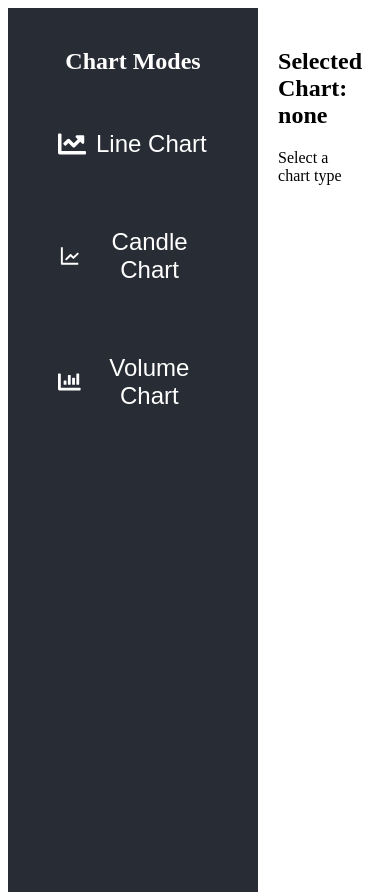
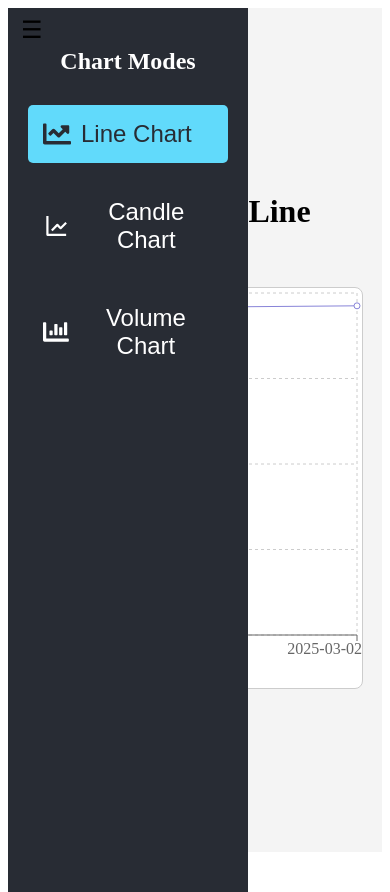
Before and after one commit to 23weeks/front-react, a React (Create React App) app: page / in a window 390 px wide. Built offline with nearby package versions, Linux system fonts and the light colour scheme.

Commit message:
반응형 추가

```diff
--- a/src/App.tsx
+++ b/src/App.tsx
@@ -6,21 +6,40 @@ import styled from "styled-components";
 
 const Container = styled.div`
   display: flex;
-  width: 100%;
   height: 100vh; /* 전체 화면 높이 */
 `;
 
 const MainContent = styled.div`
   flex: 1;
   padding: 20px;
+  background-color: #f4f4f4;
   display: flex;
   flex-direction: column;
-  justify-content: flex-start;
+  align-items: center;
+  justify-content: center;
+`;
+
+const Title = styled.h1`
+  font-size: 32px;
+  margin-bottom: 20px;
+`;
+
+const ChartArea = styled.div`
+  width: 100%;
+  height: 400px;
+  background-color: #ffffff;
+  border-radius: 8px;
+  border: 1px solid #ccc;
 `;
 
 const App = () => {
-    const [selectedChart, setSelectedChart] = useState<string>("");  // 선택된 차트의 상태를 관리
+    const [selectedChart, setSelectedChart] = useState("Line Chart");
     const [chartData, setChartData] = useState<ChartData[]>([]);    //차트 데이터 상태
+    const [isSidebarVisible, setSidebarVisible] = useState(true);
+
+    const toggleSidebar = () => {
+      setSidebarVisible((prev) => !prev);
+    }
 
     const handleChartSelect = (chartName: string) => {
       setSelectedChart(chartName);  // 차트 선택 시 상태 업데이트
@@ -40,11 +59,18 @@ const App = () => {
 
     return (
       <Container>
-        <Sidebar selectedChart={selectedChart} onChartSelect={handleChartSelect} />
+        <Sidebar
+          selectedChart={selectedChart}
+          onChartSelect={handleChartSelect}
+          isSidebarVisible={isSidebarVisible}
+          toggleSidebar={toggleSidebar}
+        />
         <MainContent>
-          <h2>Selected Chart: {selectedChart || "none"}</h2>
-          <ChartComponent chartType={selectedChart} data={chartData}/>
-          </MainContent>
+          <Title>Selected Chart: {selectedChart}</Title>
+          <ChartArea>
+            <ChartComponent chartType={selectedChart} data={chartData}></ChartComponent>
+          </ChartArea>
+        </MainContent>
       </Container>
     );
 };
--- a/src/components/SideBar.tsx
+++ b/src/components/SideBar.tsx
@@ -3,7 +3,7 @@ import styled from "styled-components";
 import { FaChartLine, FaChartBar } from "react-icons/fa";
 import { BiLineChart } from "react-icons/bi";
 
-const SidebarContainer = styled.div`
+const SidebarContainer = styled.div<{ $isVisible: boolean }>`
   width: 250px;
   height: 100vh;
   background-color: #282c34;
@@ -11,8 +11,16 @@ const SidebarContainer = styled.div`
   padding: 20px;
   display: flex;
   flex-direction: column;
-  align-items: center;
   justify-content: flex-start;
+  transition: transform 0.3s ease-in-out;
+
+  @media (max-width: 768px) {
+    transform: ${({ $isVisible }) =>
+      $isVisible ? "translateX(0)" : "translateX(-100%)"};
+    width: 200px;
+    z-index: 10;
+    position: absolute;
+  }
 `;
 
 const Title = styled.h2`
@@ -21,15 +29,15 @@ const Title = styled.h2`
   text-align: center;
 `;
 
-const ChartOption = styled.button<{ isSelected: boolean }>`
+const ChartOption = styled.button<{ $isSelected: boolean }>`
   background-color: transparent;
   border: none;
   color: white;
-  font-size: 18px;
-  margin: 15px 0;
-  padding: 20px 30px;
+  font-size: ${({ $isSelected }) => ($isSelected ?  "22px" : "18px")};
+  margin: 10px 0;
+  padding: 15px 15px;
   cursor: pointer;
-  transition: background-color 0.3s;
+  transition: background-color 0.3s, font-size 0.2s;
   display: flex;
   align-items: center;
   width: 100%;
@@ -49,50 +57,71 @@ const ChartOption = styled.button<{ isSelected: boolean }>`
     background-color: #61dafb;
   }
 
-  ${({ isSelected }) =>
-    isSelected &&
+  ${({ $isSelected }) =>
+    $isSelected &&
     `
     background-color: #61dafb;
     color: #282c34;
   `}
+`;
 
-  &:hover span {
-    display: block; /* hover 시 텍스트 표시 */
+const ToggleButton = styled.button`
+  position: absolute;
+  top: 15px;
+  left: 15px;
+  background-color: transparent;
+  border: none;
+  color: black;
+  font-size: 24px;
+  cursor: pointer;
+  z-index: 20;
+
+  @media (min-width: 769px) {
+    display: none;
   }
 `;
 
 const Sidebar = ({
   selectedChart,
   onChartSelect,
+  isSidebarVisible,
+  toggleSidebar
 }: {
   selectedChart: string;
   onChartSelect: (chart: string) => void;
+  isSidebarVisible: boolean;
+  toggleSidebar: () => void;
 }) => {
   return (
-    <SidebarContainer>
+    <>
+      <ToggleButton onClick={toggleSidebar}>
+        {isSidebarVisible ? "☰" : "☰"} {/*✖*/}
+      </ToggleButton>
+      <SidebarContainer $isVisible={isSidebarVisible}>
         <Title>Chart Modes</Title>
         <ChartOption
-        isSelected={selectedChart === "Line Chart"}
+          $isSelected={selectedChart === "Line Chart"}
           onClick={() => onChartSelect("Line Chart")}
         >
           <FaChartLine />
           <span>Line Chart</span>
         </ChartOption>
         <ChartOption
-        isSelected={selectedChart === "Candle Chart"}
+          $isSelected={selectedChart === "Candle Chart"}
           onClick={() => onChartSelect("Candle Chart")}
         >
           <BiLineChart />
           <span>Candle Chart</span>
         </ChartOption>
         <ChartOption
-        isSelected={selectedChart === "Volume Chart"}
+          $isSelected={selectedChart === "Volume Chart"}
           onClick={() => onChartSelect("Volume Chart")}
         >
           <FaChartBar />
           <span>Volume Chart</span>
         </ChartOption>
       </SidebarContainer>
+    </>
   )
 };
 
```
Lines whose indentation alone changed are shown as unchanged.
